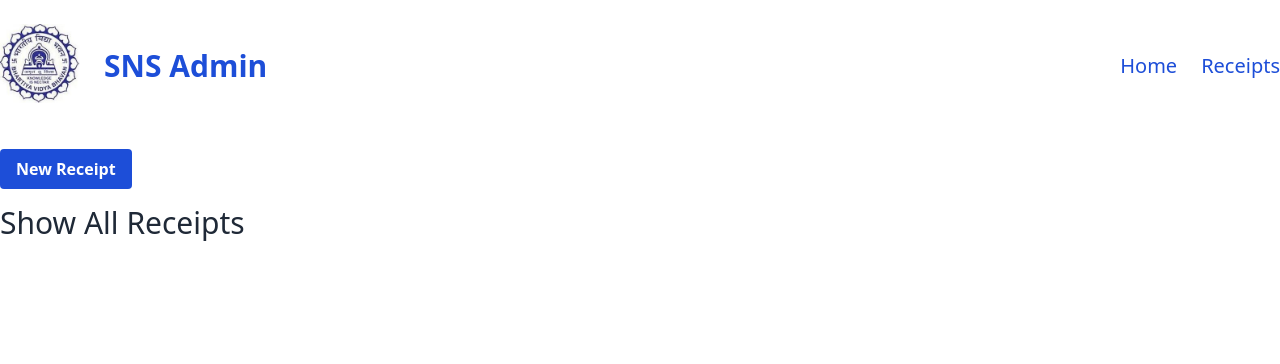
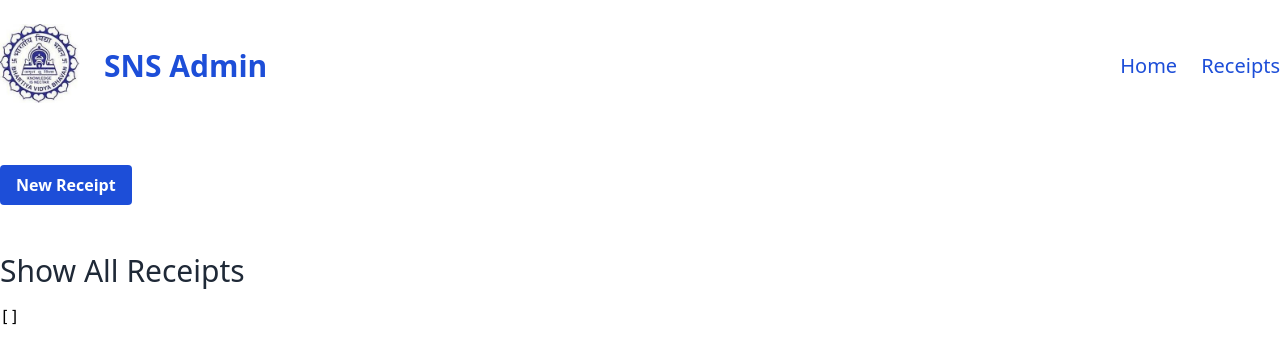
Before and after one commit to NeeshSamsi/bvb, a Next.js app: page /receipts in a window 1280 px wide. Shown: the top 364 px of the page. Built offline with nearby package versions, Linux system fonts and the light colour scheme; no server answers; the database is empty.

Commit message:
feat: ✨ Server side fetch all receipts

```diff
--- a/pages/receipts/index.tsx
+++ b/pages/receipts/index.tsx
@@ -1,24 +1,51 @@
 import type { NextPage } from "next"
+
+import { prisma } from "../../lib/prisma"
+
 import Head from "next/head"
 import Link from "next/link"
+import { ReactNode } from "react"
+import { Prisma } from "@prisma/client"
 
-const Receipts: NextPage = () => {
+type Props = {
+  children?: ReactNode
+  receipts: [] | Prisma.ReceiptMaxAggregateOutputType[]
+}
+
+const Receipts: NextPage<Props> = ({ receipts }) => {
   return (
     <>
       <Head>
         <title>Receipts | BVB SNS</title>
       </Head>
 
-      <div className="py-4">
+      <div className="py-8">
         <Link href="/receipt/new">
           <a className="inline-block bg-blue-700 text-white font-bold px-4 py-2 rounded">
             New Receipt
           </a>
         </Link>
       </div>
-      <h1 className="text-3xl text-gray-800">Show All Receipts</h1>
+
+      <div className="flex flex-wrap">
+        <h1 className="text-3xl text-gray-800 py-4">Show All Receipts</h1>
+      </div>
+
+      <pre>{JSON.stringify(receipts, null, 2)}</pre>
     </>
   )
 }
 
+export const getServerSideProps = async () => {
+  const data = await prisma?.receipt.findMany()
+
+  const receipts = data.map((receipt) => {
+    return { ...receipt, date: new Date(receipt.date).toString() }
+  })
+
+  return {
+    props: { receipts },
+  }
+}
+
 export default Receipts
```
